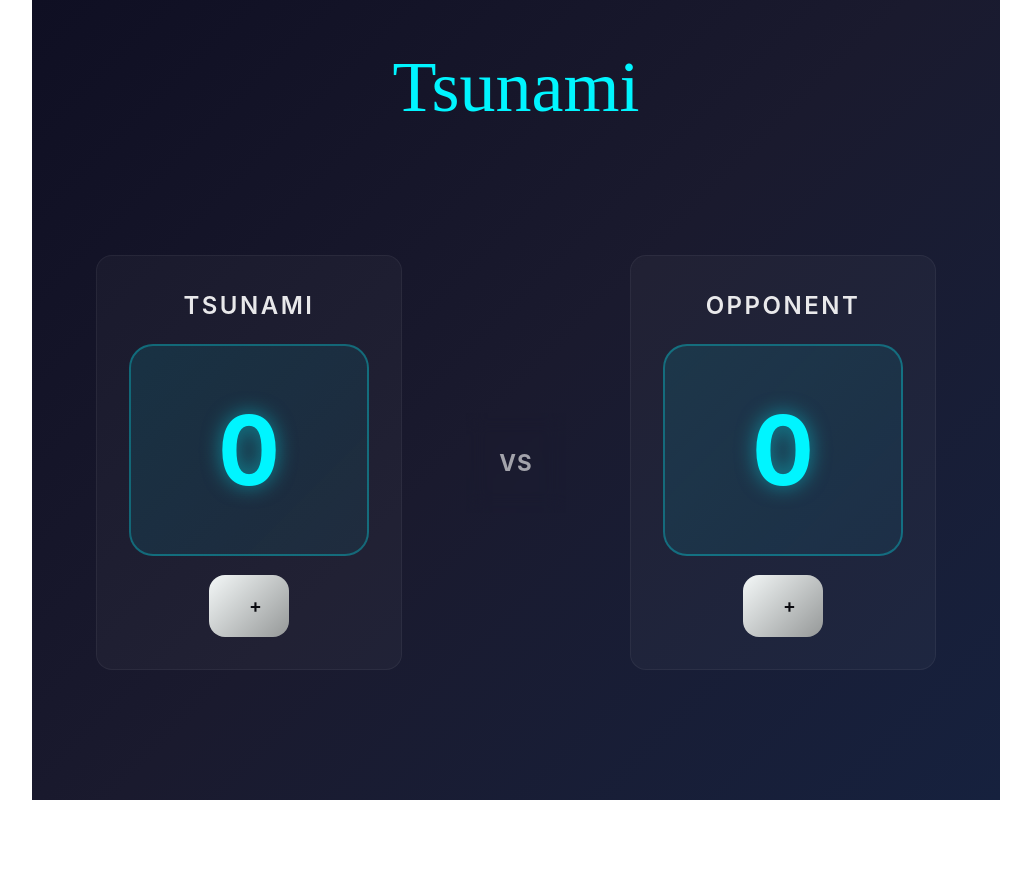
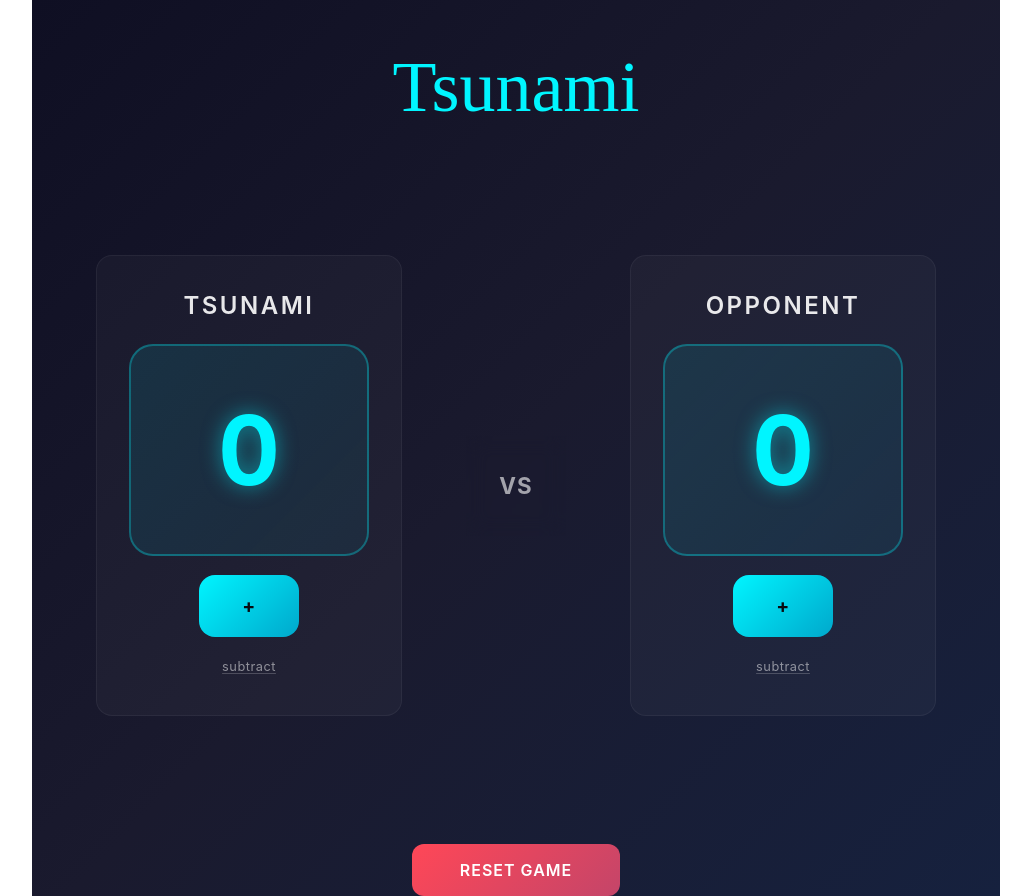
Before and after one commit to fkaltman/scoreboard-for-everyone, a React (Vite) app: page / in a window 1280 px wide. Shown: the whole page, without its empty margins (124-1155 px from the left). Before the commit the page ends 800 px from the top, so only its background shows below. Built offline with nearby package versions, Linux system fonts and the light colour scheme; a web font is replaced by a local one.

Commit message:
add decrement link/button'

```diff
--- a/src/App.css
+++ b/src/App.css
@@ -10,7 +10,7 @@
 
 h1 {
   font-family: "Codystar", cursive;
-  font-size: 3rem;
+  font-size: 3.2rem;
   font-weight: 400;
   margin-bottom: 2rem;
   color: #00f5ff;
@@ -23,7 +23,7 @@ h1 {
   align-items: center;
   border-radius: 24px;
   padding: 2rem;
-  margin: 2rem auto;
+  margin: 2rem auto 4rem;
   max-width: 100%;
   min-height: 320px;
 }
@@ -88,26 +88,57 @@ h1 {
   transition: left 0.6s;
 }
 
-.score-display:hover::before {
-  left: 100%;
+.button-container {
+  display: flex;
+  flex-direction: column;
+  gap: 1.5rem;
+  justify-content: center;
+  align-items: center;
 }
 
 .score-button {
-  background: linear-gradient(135deg, #f4f8f8 0%, #959898 100%);
-  color: #0a0a0f;
+  background: linear-gradient(
+    135deg,
+    rgba(244, 248, 248, 0.7) 0%,
+    rgba(149, 152, 152, 0.7) 100%
+  );
+  color: rgba(10, 10, 15, 0.9);
   border: none;
-  padding: 0.8rem 1.2rem;
-  font-size: 1rem;
+  padding: 0.4rem 0.8rem;
+  font-size: 0.8rem;
   font-weight: 600;
-  border-radius: 12px;
+  border-radius: 8px;
   cursor: pointer;
   transition: all 0.3s cubic-bezier(0.4, 0, 0.2, 1);
   text-transform: uppercase;
-  letter-spacing: 1px;
-  width: 50px;
-  min-height: 48px;
+  letter-spacing: 0.5px;
+  width: 40px;
+  min-height: 28px;
   position: relative;
   overflow: hidden;
+  opacity: 0.8;
+}
+
+.score-button--text {
+  background: none;
+  color: rgba(255, 255, 255, 0.5);
+  border: none;
+  padding: 0.5rem 1rem;
+  font-size: 0.75rem;
+  font-weight: 400;
+  border-radius: 0;
+  cursor: pointer;
+  transition: all 0.3s ease;
+  text-transform: lowercase;
+  letter-spacing: 0.5px;
+  width: auto;
+  min-height: auto;
+  position: relative;
+  overflow: visible;
+  opacity: 1;
+  text-decoration: underline;
+  text-underline-offset: 2px;
+  text-decoration-color: rgba(255, 255, 255, 0.2);
 }
 
 .score-button::before {
@@ -126,18 +157,35 @@ h1 {
   transition: opacity 0.3s;
 }
 
-.score-button:hover {
-  transform: translateY(-2px);
-  box-shadow: 0 8px 25px rgba(0, 245, 255, 0.4);
+.score-button:active {
+  transform: translateY(2px);
+  box-shadow: 0 2px 8px rgba(0, 245, 255, 0.4);
 }
 
-.score-button:hover::before {
+.score-button:active::before {
   opacity: 1;
 }
 
-.score-button:active {
-  transform: translateY(0);
-  box-shadow: 0 4px 15px rgba(0, 245, 255, 0.3);
+.score-button--text:active {
+  color: rgba(255, 255, 255, 0.8);
+  text-decoration-color: rgba(255, 255, 255, 0.4);
+  transform: none;
+}
+
+.score-button--primary {
+  width: 80px;
+  min-height: 60px;
+  font-size: 1.4rem;
+  font-weight: 700;
+  background: linear-gradient(135deg, #00f5ff 0%, #00a8cc 100%);
+  color: #0a0a0f;
+  opacity: 1;
+  border-radius: 16px;
+}
+
+.score-button--primary:active {
+  transform: translateY(3px);
+  box-shadow: 0 3px 12px rgba(0, 245, 255, 0.6);
 }
 
 .vs-divider {
@@ -151,6 +199,54 @@ h1 {
   justify-content: center;
   backdrop-filter: blur(10px);
   letter-spacing: 1px;
+}
+
+.reset-container {
+  margin-top: 1rem;
+  display: flex;
+  justify-content: center;
+}
+
+.reset-button {
+  background: linear-gradient(135deg, #ff4757 0%, #c44569 100%);
+  color: white;
+  border: none;
+  padding: 0.6rem 2.5rem;
+  font-size: 0.9rem;
+  font-weight: 600;
+  border-radius: 12px;
+  cursor: pointer;
+  transition: all 0.3s cubic-bezier(0.4, 0, 0.2, 1);
+  text-transform: uppercase;
+  letter-spacing: 1px;
+  min-width: 120px;
+  position: relative;
+  overflow: hidden;
+}
+
+.reset-button::before {
+  content: "";
+  position: absolute;
+  top: 0;
+  left: 0;
+  width: 100%;
+  height: 100%;
+  background: linear-gradient(
+    135deg,
+    rgba(255, 255, 255, 0.2) 0%,
+    transparent 100%
+  );
+  opacity: 0;
+  transition: opacity 0.3s;
+}
+
+.reset-button:active {
+  transform: translateY(2px);
+  box-shadow: 0 2px 10px rgba(255, 71, 87, 0.4);
+}
+
+.reset-button:active::before {
+  opacity: 1;
 }
 
 /* Tablet styles */
@@ -185,16 +281,43 @@ h1 {
     min-width: 140px;
   }
 
+  .button-container {
+    gap: 0.75rem;
+  }
+
   .score-button {
-    font-size: 1.1rem;
-    padding: 1rem 2rem;
+    font-size: 0.9rem;
+    padding: 0.5rem 0.8rem;
+    width: 45px;
+    min-height: 32px;
     max-width: none;
+  }
+
+  .score-button--text {
+    font-size: 0.8rem;
+    padding: 0.6rem 1.2rem;
+  }
+
+  .score-button--primary {
+    width: 100px;
+    min-height: 60px;
+    font-size: 1.6rem;
   }
 
   .vs-divider {
     width: 80px;
     height: 80px;
     font-size: 1.2rem;
+  }
+
+  .reset-container {
+    margin-top: 2rem;
+  }
+
+  .reset-button {
+    font-size: 1rem;
+    padding: 1rem 3rem;
+    min-width: 200px;
   }
 }
 
--- a/src/App.tsx
+++ b/src/App.tsx
@@ -8,8 +8,13 @@ const App: React.FC<AppProps> = ({
   initialTsunamiScore = 0,
   initialOpponentScore = 0,
 }) => {
-  const { tsunamiTeam, opponentTeam, updateTsunamiScore, updateOpponentScore } =
-    useScoreboard(initialTsunamiScore, initialOpponentScore);
+  const {
+    tsunamiTeam,
+    opponentTeam,
+    updateTsunamiScore,
+    updateOpponentScore,
+    resetScores,
+  } = useScoreboard(initialTsunamiScore, initialOpponentScore);
 
   return (
     <main role="main">
@@ -23,6 +28,17 @@ const App: React.FC<AppProps> = ({
 
         <TeamSection team={opponentTeam} onScoreChange={updateOpponentScore} />
       </div>
+
+      <div className="reset-container">
+        <button
+          className="reset-button"
+          onClick={resetScores}
+          aria-label="Reset both team scores to zero"
+          type="button"
+        >
+          Reset Game
+        </button>
+      </div>
     </main>
   );
 };
--- a/src/components/ScoreButton.tsx
+++ b/src/components/ScoreButton.tsx
@@ -5,6 +5,9 @@ const ScoreButton: React.FC<ScoreButtonProps> = ({
   onClick,
   disabled = false,
   "aria-label": ariaLabel,
+  children = "+",
+  primary = false,
+  className,
 }) => {
   const handleClick = (event: React.MouseEvent<HTMLButtonElement>): void => {
     event.preventDefault();
@@ -13,15 +16,23 @@ const ScoreButton: React.FC<ScoreButtonProps> = ({
     }
   };
 
+  let buttonClass = "score-button";
+  if (primary) {
+    buttonClass += " score-button--primary";
+  }
+  if (className) {
+    buttonClass = className;
+  }
+
   return (
     <button
-      className="score-button"
+      className={buttonClass}
       onClick={handleClick}
       disabled={disabled}
       aria-label={ariaLabel || "Increment score"}
       type="button"
     >
-      +
+      {children}
     </button>
   );
 };
--- a/src/components/TeamSection.tsx
+++ b/src/components/TeamSection.tsx
@@ -8,16 +8,32 @@ const TeamSection: React.FC<TeamSectionProps> = ({ team, onScoreChange }) => {
     onScoreChange("increment");
   };
 
+  const handleDecrement = (): void => {
+    onScoreChange("decrement");
+  };
+
   const teamDisplayName: string = team.name;
 
   return (
     <div className="team">
       <h2 className="team-name">{teamDisplayName}</h2>
       <ScoreDisplay score={team.score} teamName={team.name} />
-      <ScoreButton
-        onClick={handleIncrement}
-        aria-label={`Add goal for ${team.name}`}
-      />
+      <div className="button-container">
+        <ScoreButton
+          primary
+          onClick={handleIncrement}
+          aria-label={`Add a goal for ${team.name}`}
+        >
+          +
+        </ScoreButton>
+        <ScoreButton
+          onClick={handleDecrement}
+          aria-label={`Remove a goal for ${team.name}`}
+          className="score-button--text"
+        >
+          subtract
+        </ScoreButton>
+      </div>
     </div>
   );
 };
--- a/src/types/index.ts
+++ b/src/types/index.ts
@@ -17,6 +17,9 @@ export interface ScoreButtonProps {
   onClick: () => void;
   disabled?: boolean;
   "aria-label"?: string;
+  children?: React.ReactNode;
+  primary?: boolean;
+  className?: string;
 }
 
 export interface ScoreDisplayProps {
```
